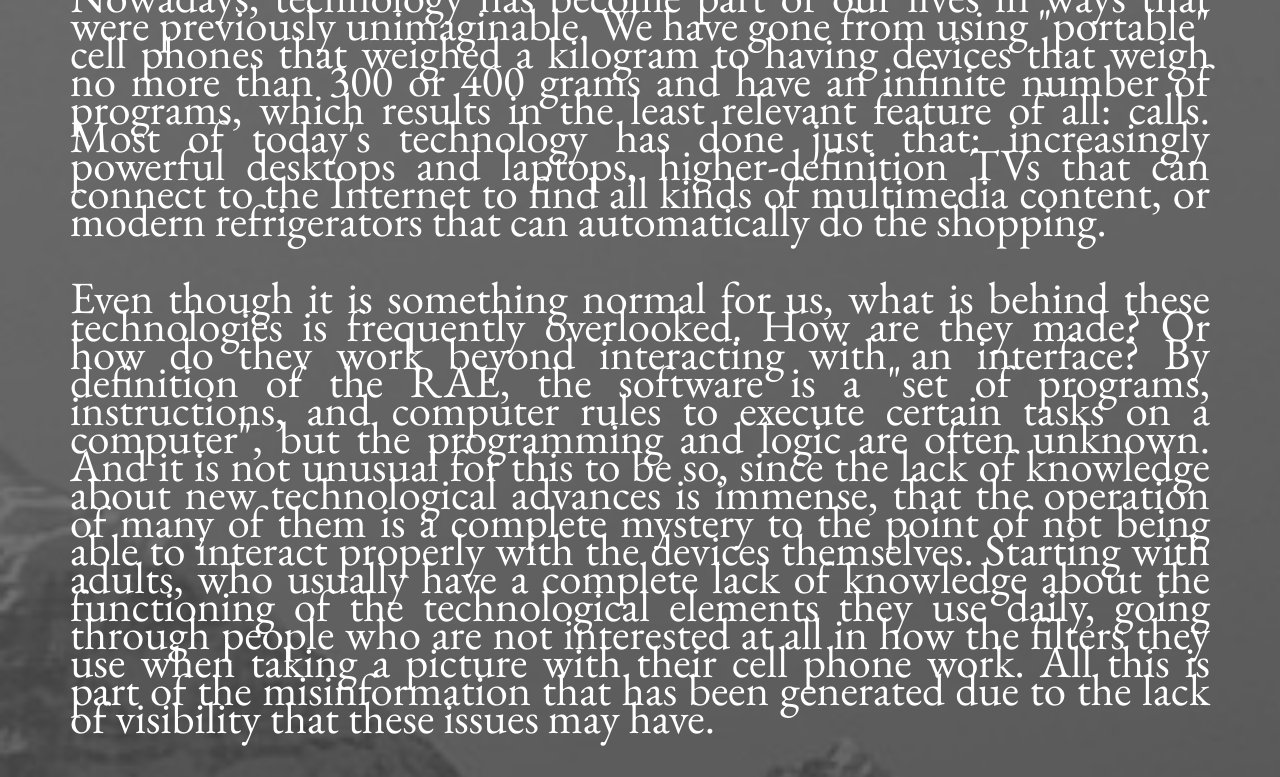
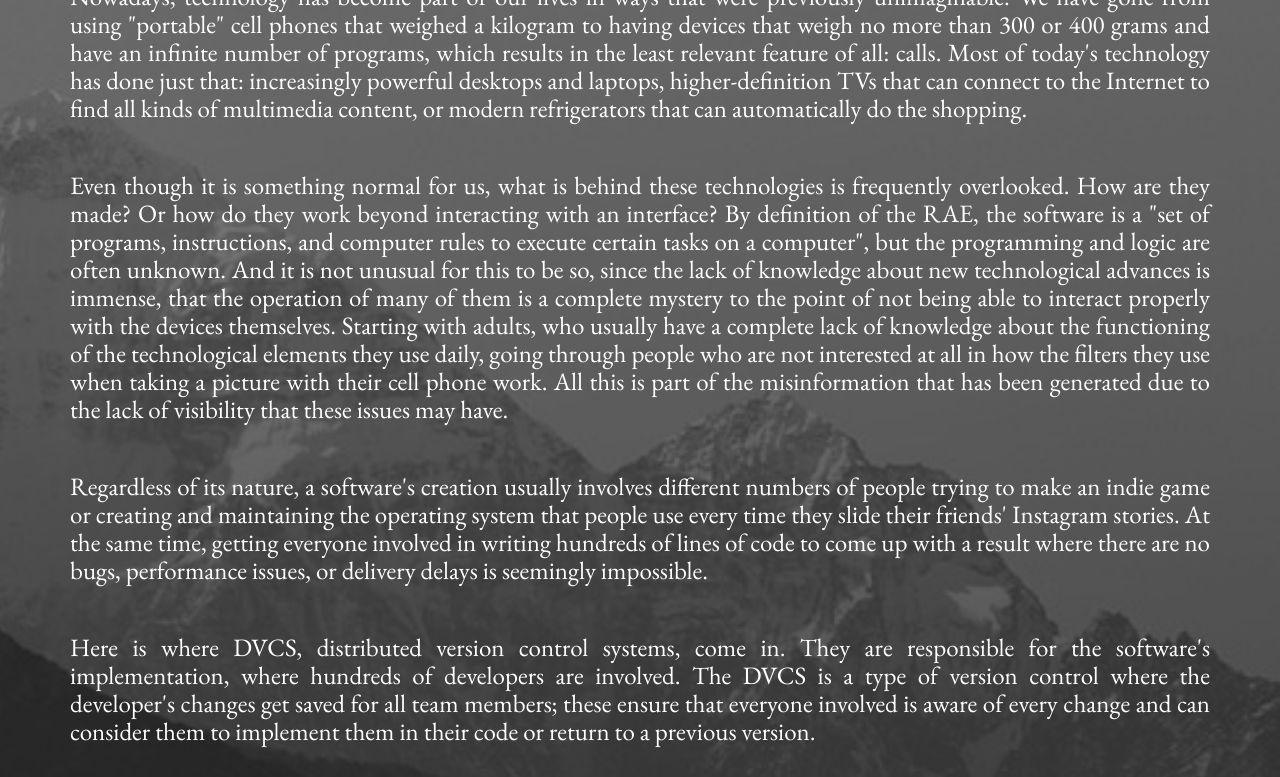
Before and after one commit to Pipe914/ParcialTI, a plain HTML site: page index.html in a window 1280 px wide. Shown: the part 294-1071 px from the top of the page. Drawn offline with nearby package versions, Linux system fonts and the light colour scheme.

Commit message:
Cambio Tamaño CSS

```diff
--- a/css/style.css
+++ b/css/style.css
@@ -24,7 +24,7 @@ p {
   line-height: 28px;
   margin-bottom: 25px;
   color: white;
-  font-size: 2.8rem;
+  font-size: 25px;
 }
 
 .centered {
```
